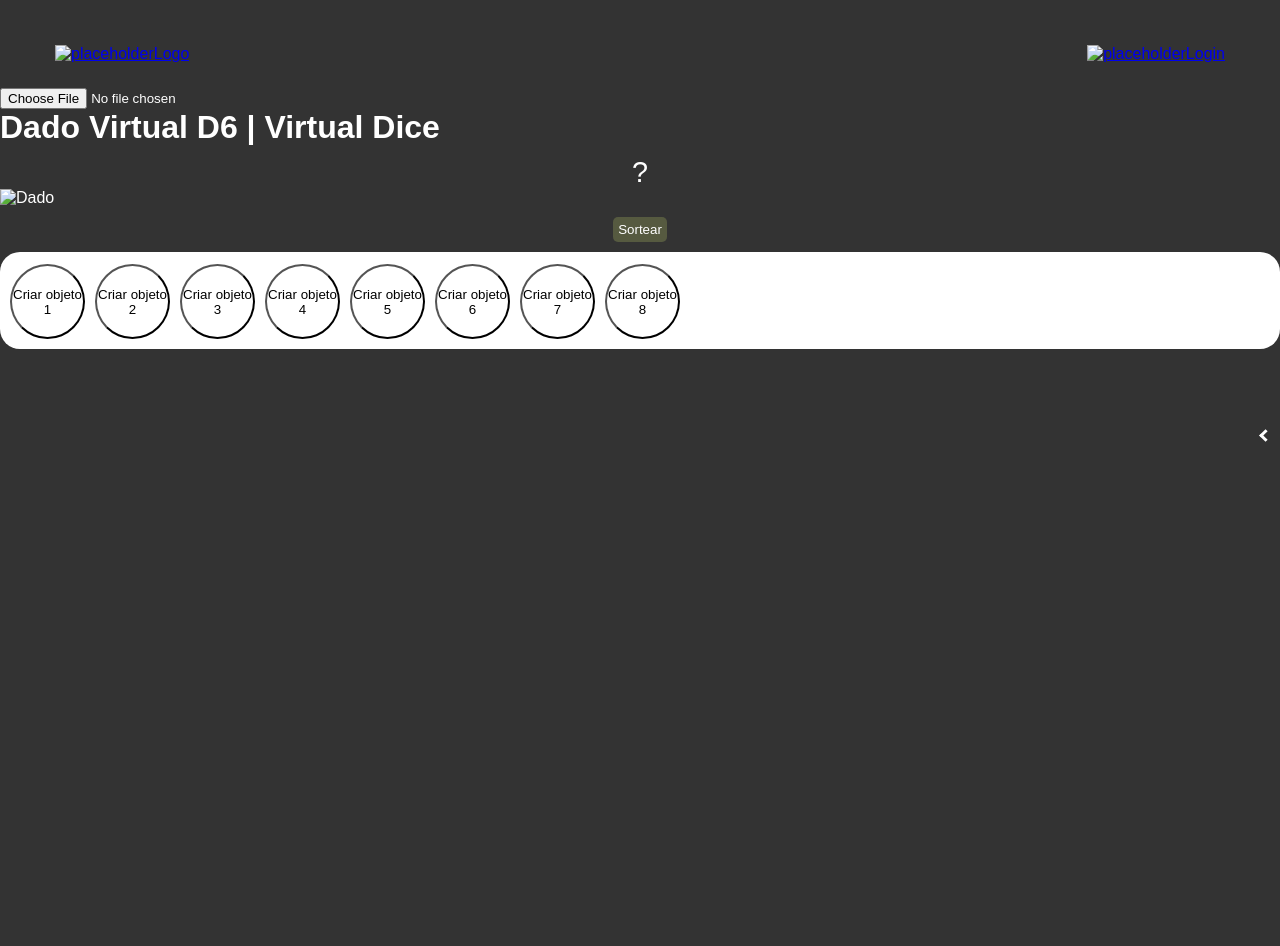
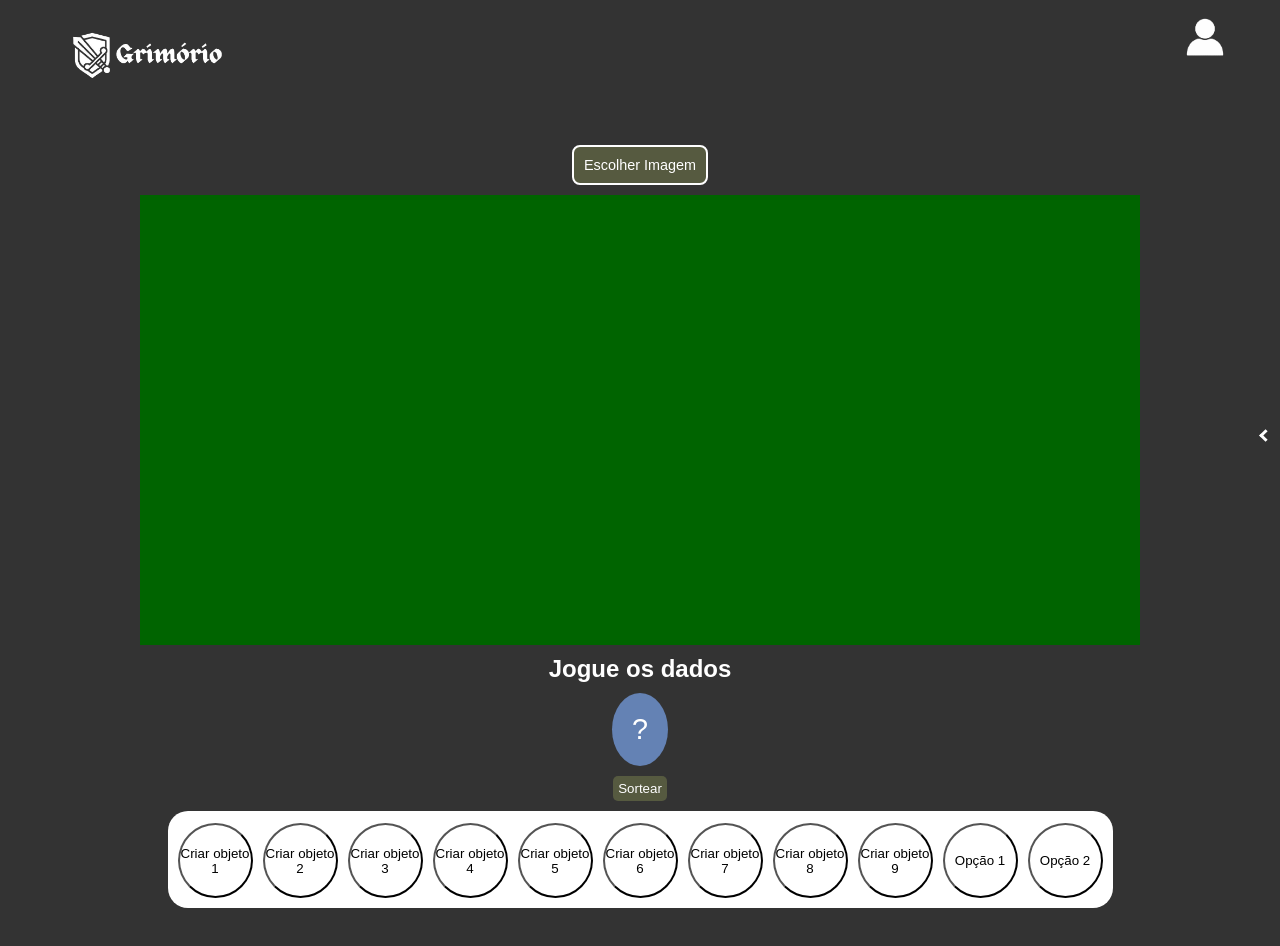
Before and after one commit to GabrielMartinsFortesLuz/projeto-web, a website: page src/public/lobby.html in a window 1280 px wide. Before the commit the page ends 820 px from the top, so only its background shows below. Drawn offline with nearby package versions, Linux system fonts and the light colour scheme; no server answers.

Commit message:
Atualização páginas

```diff
--- a/src/public/index.html
+++ b/src/public/index.html
@@ -5,38 +5,40 @@
     <meta charset="UTF-8">
     <meta http-equiv="X-UA-Compatible" content="IE=edge">
     <meta name="viewport" content="width=device-width, initial-scale=1.0">
-    <title>Projeto web - main</title>
+    <title>Grimório</title>
 
     <link rel="preconnect" href="https://fonts.googleapis.com">
     <link rel="preconnect" href="https://fonts.gstatic.com" crossorigin>
     <link href="https://fonts.googleapis.com/css2?family=Poppins:wght@300;500;800&display=swap" rel="stylesheet">
+    <link href="https://fonts.googleapis.com/css2?family=Yatra+One&display=swap" rel="stylesheet">
 
     <link rel="stylesheet" href="/src/CSS/layout.css">
     <link rel="stylesheet" href="/src/CSS/reset.css">
 
     <script defer src="../js/index.js"></script>
+
+    <style>
+        .yatra-font {
+            font-family: 'Yatra One', sans-serif;
+        }
+    </style>
 </head>
 
-<body>
+<body class="page-index">
     <header>
         <nav>
             <a href="../public/index.html">
-                <img src="../images/png-placeholder.jpg" alt="placeholderLogo" class="logoIcon">
-            </a>
-            <a href="../public/login.html">
-                <img src="../images/png-placeholder-login.png" alt="placeholderLogin" class="loginIcon">
+                <img src="../images/logo2.png" alt="placeholderLogo" class="logoIcon" style="width: 180px;" >
             </a>
         </nav>
     </header>
 
     <main>
-        <div class="content">
-            <p>
-                Seja bem-vindo ao site " ".
-                Um espaço virtual que você pode usar para compartilhar seus mapas de RPG com seus amigos em tempo real.
-                Preencha e gerencie suas fichas, interaja com os elementos do cenário, tenha mais controle sobre o combate em turnos.
-                Crie uma sala e convide mais pessoas!
-            </p>
+        <div class="initial-text">
+            <h1 class="yatra-font">Seja bem-vindo ao Grimório!</h1>
+            <p>Um espaço virtual que você pode usar para compartilhar seus mapas de RPG com seus amigos em tempo real.
+            Preencha e gerencie suas fichas, interaja com os elementos do cenário, tenha mais controle sobre o combate em turnos.
+            Crie uma sala e convide mais pessoas!</p>
         </div>
         <button id="showPopup" class="button">
             <span>Criar sala</span>
@@ -53,6 +55,6 @@
             </button>
         </div>
     </main>
+</body>
 
-</body>
 </html>
--- a/src/public/lobby.html
+++ b/src/public/lobby.html
@@ -5,7 +5,7 @@
     <meta charset="UTF-8">
     <meta http-equiv="X-UA-Compatible" content="IE=edge">
     <meta name="viewport" content="width=device-width, initial-scale=1.0">
-    <title>Projeto web - Lobby</title>
+    <title>Inicio</title>
 
     <link rel="preconnect" href="https://fonts.googleapis.com">
     <link rel="preconnect" href="https://fonts.gstatic.com" crossorigin>
@@ -19,17 +19,18 @@
     <script defer src="../js/index.js"></script>
     <script defer src="../js/toolbar.js"></script>
     <script defer src="../js/sheet.js"></script>
+    <script defer src="../js/map.js"></script>
 
 </head>
 
-<body>
+<body class="page-lobby">
     <header>
         <nav>
             <a href="../public/index.html">
-                <img src="../images/png-placeholder.jpg" alt="placeholderLogo" class="logoIcon">
+                <img src="../images/logo2.png" alt="logo2" class="logoIcon" style="width: 180px;">
             </a>
             <a href="../public/login.html">
-                <img src="../images/png-placeholder-login.png" alt="placeholderLogin" class="loginIcon">
+                <img src="../images/icon.png" alt="icon" class="loginIcon" style="width: 40px;">
             </a>
         </nav>
     </header>
@@ -44,20 +45,15 @@
             <input type="text" id="characterName" name="characterName">
         </div>
 
-        <input name="mapImage" type="file" accept="image/jpeg, image/png">
+        <label for="mapImageInput" class="button" id="uploadLabel">Escolher Imagem</label>
+        <input name="mapImage" type="file" accept="image/jpeg, image/png" id="mapImageInput">
+        <div class="image-upload-div"></div>
 
-        <h1>Dado Virtual D6 | Virtual Dice</h1>
-    <section class='conteudo'>
-        <p id='diceRoll' class='center'>?</p>
-        <figure>
-            <img
-                src="images/dado/0.png"
-                alt="Dado"
-                id='imgDice'
-            />
-        </figure>
-    </section>
-    <p class='center'><button id='btnRoll'>Sortear</button></p>
+        <h1 class="diceTitle">Jogue os dados</h1>
+        <section class='diceOptions'>
+            <p id='diceRoll' class='center diceResult'>?</p>
+        </section>
+        <p class='center'><button id='btnRoll' onclick="rollDice()">Sortear</button></p>
 
         <div class="toolbar">
             <button class="buttonToolbar" onclick="createDraggableObject(this)">
@@ -84,12 +80,36 @@
             <button class="buttonToolbar" onclick="createDraggableObject(this)">
                 <span>Criar objeto 8</span>
             </button>
+            <button class="buttonToolbar" onclick="createDraggableObject(this)">
+                <span>Criar objeto 9</span>
+            </button>
+
+            <button class="buttonToolbar" onclick="toolbarConfigPopup()">
+                <span>Opção 1</span>
+            </button>
+            <button class="buttonToolbar" onclick="dicePopup()">
+                <span>Opção 2</span>
+            </button>
         </div>
+
+        <div class="overlay"></div>
+
+    <div class="popup toolbarConfigPopup">
+        <span id="closeToolbarConfigPopup" class="button" onclick="closePopupWindow('toolbarConfigPopup')">X</span>
+        <!-- Conteúdo do Popup 1 -->
+    </div>
+
+    <div class="popup dicePopup">
+        <span id="closeDicePopup" class="button" onclick="closePopupWindow('dicePopup')">X</span>
+        <!-- Conteúdo do Popup 2 -->
+    </div>
 
     </main>
 
     <script type="text/javascript">
         var socket = io('http://localhost:5501')
     </script>
+
 </body>
+
 </html>
```
Also changed, not shown: src/public/login.html (+2 -2 lines).
